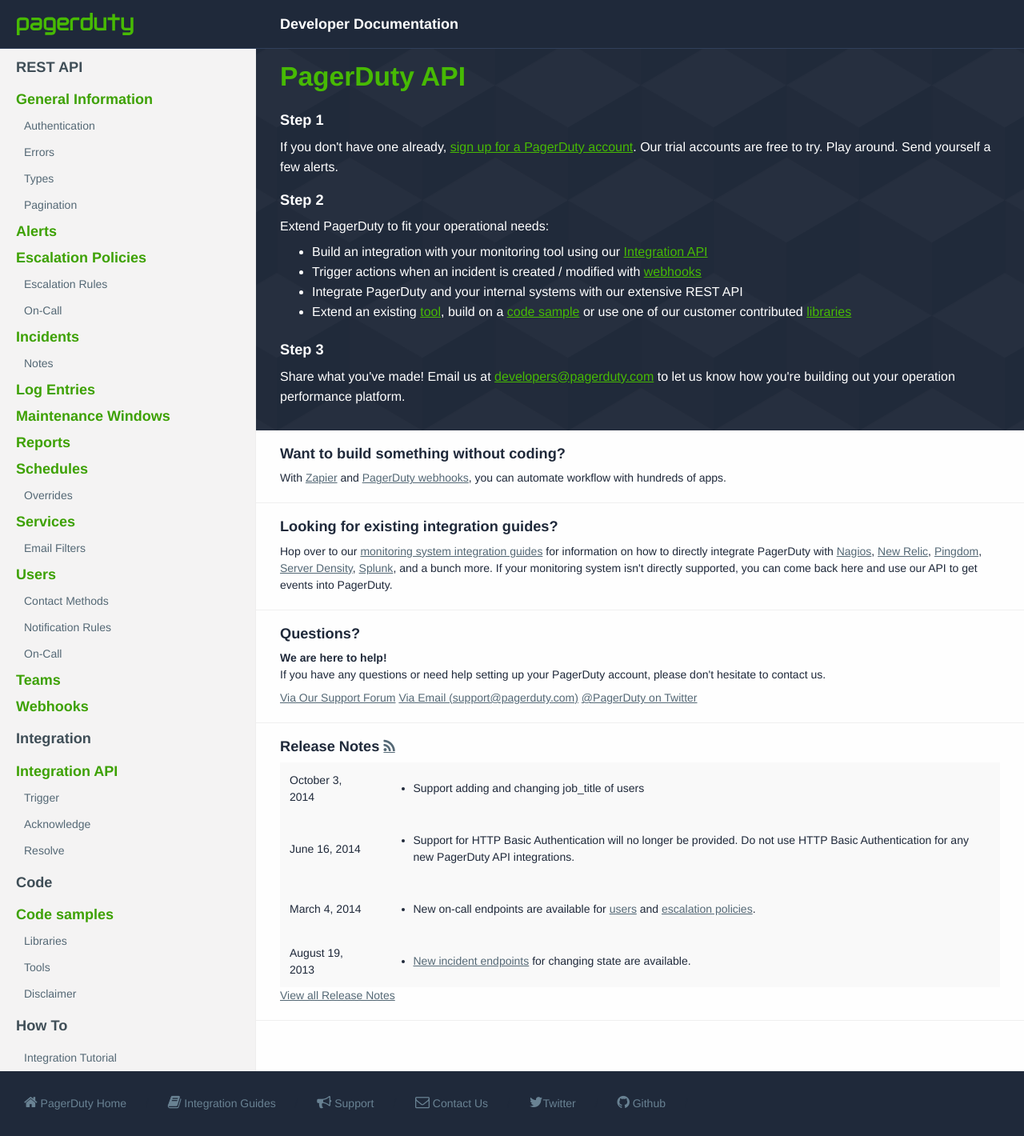
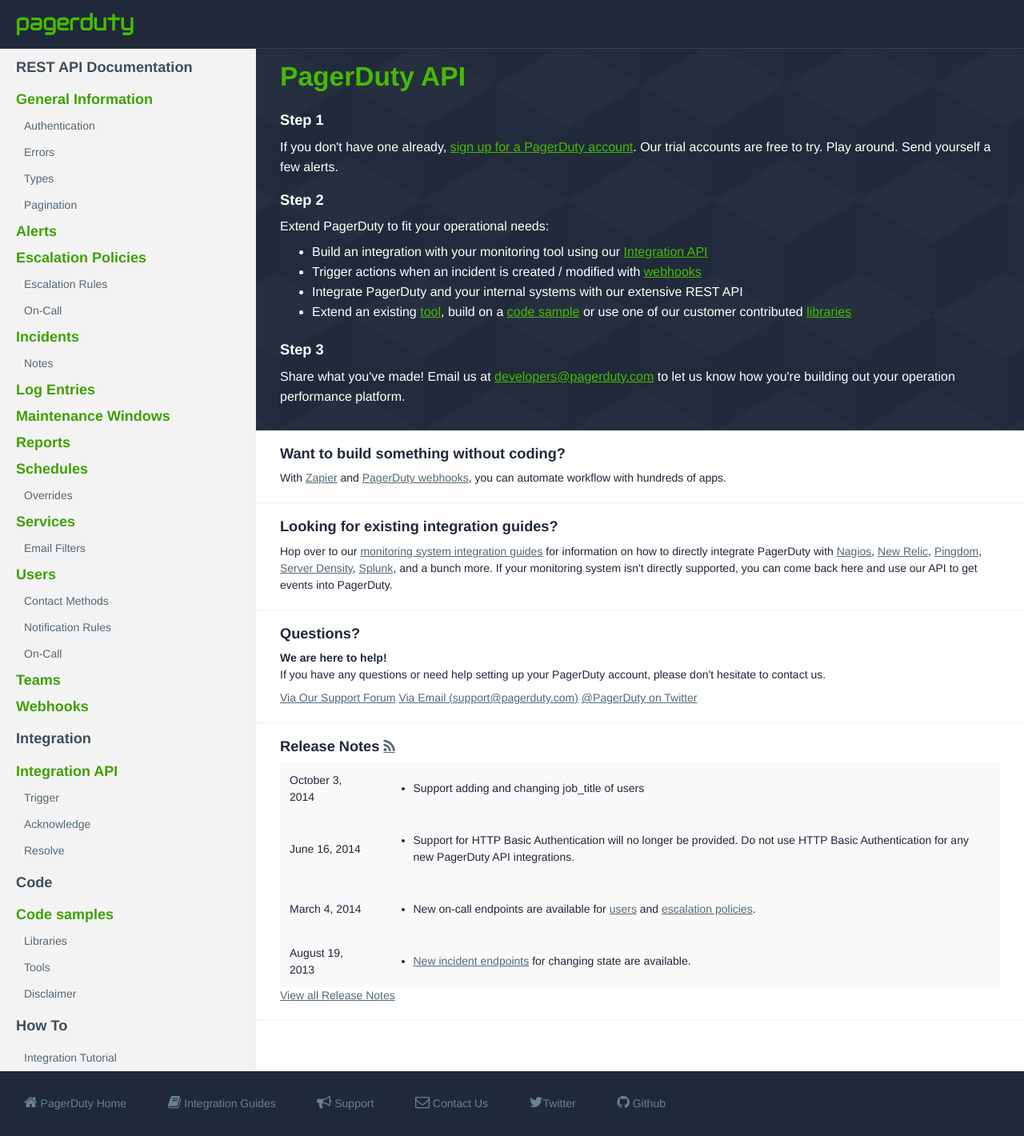
Before and after one commit to h4dz/devdocs, a Jekyll site: the page built from source/index.html, in a window 1280 px wide. Shown: the whole page at 80% size. Built offline with Jekyll 4.4.1, drawn with Linux system fonts in a browser that asks for light colours; some web fonts are replaced; part of the change alters nothing that is shown.

Commit message:
Move documentation header to nav for clarity

```diff
--- a/source/_includes/header.html
+++ b/source/_includes/header.html
@@ -31,7 +31,7 @@
                   <h1><a class='brand' href='/'>PagerDuty</a></h1>
                 </div>
                 <div class='col9 main-header'>
-                  <h2>Developer Documentation</h2>
+                  <!-- <h2>Documentation</h2> -->
                 </div>
               </div>
             </div>
@@ -43,7 +43,7 @@
               <div class='col3'>
                 <div class='sidebar-menu'>
                   <div class='sidebar-nav'>
-                    <h3>REST API</h3>
+                    <h3>REST API Documentation</h3>
                     <ul class='nav nav-list'>
                       <li class="nav-header "><a href="/documentation/rest">General Information</a></li>
                       <li><a href="/documentation/rest/authentication">Authentication</a></li>
```
